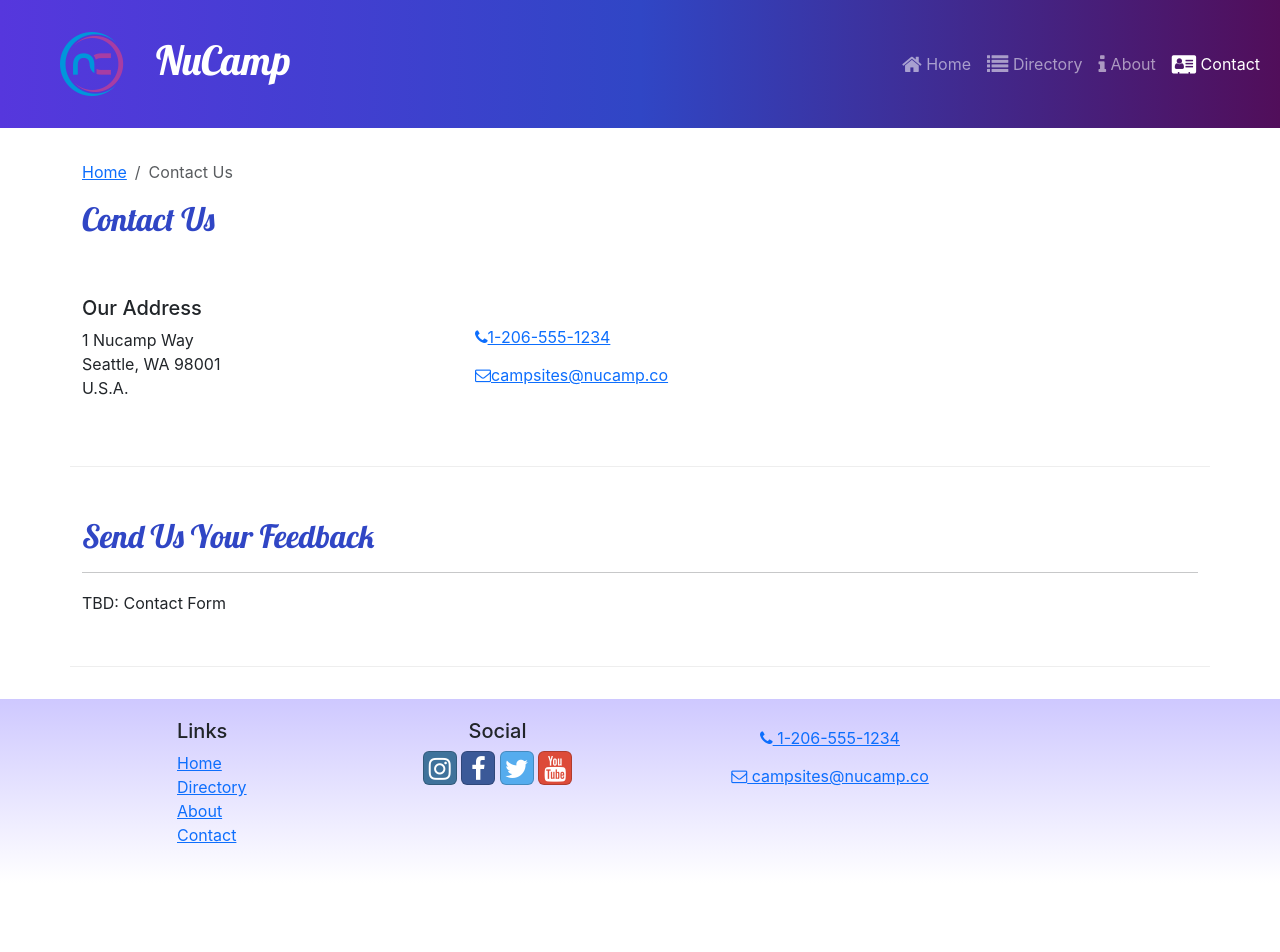
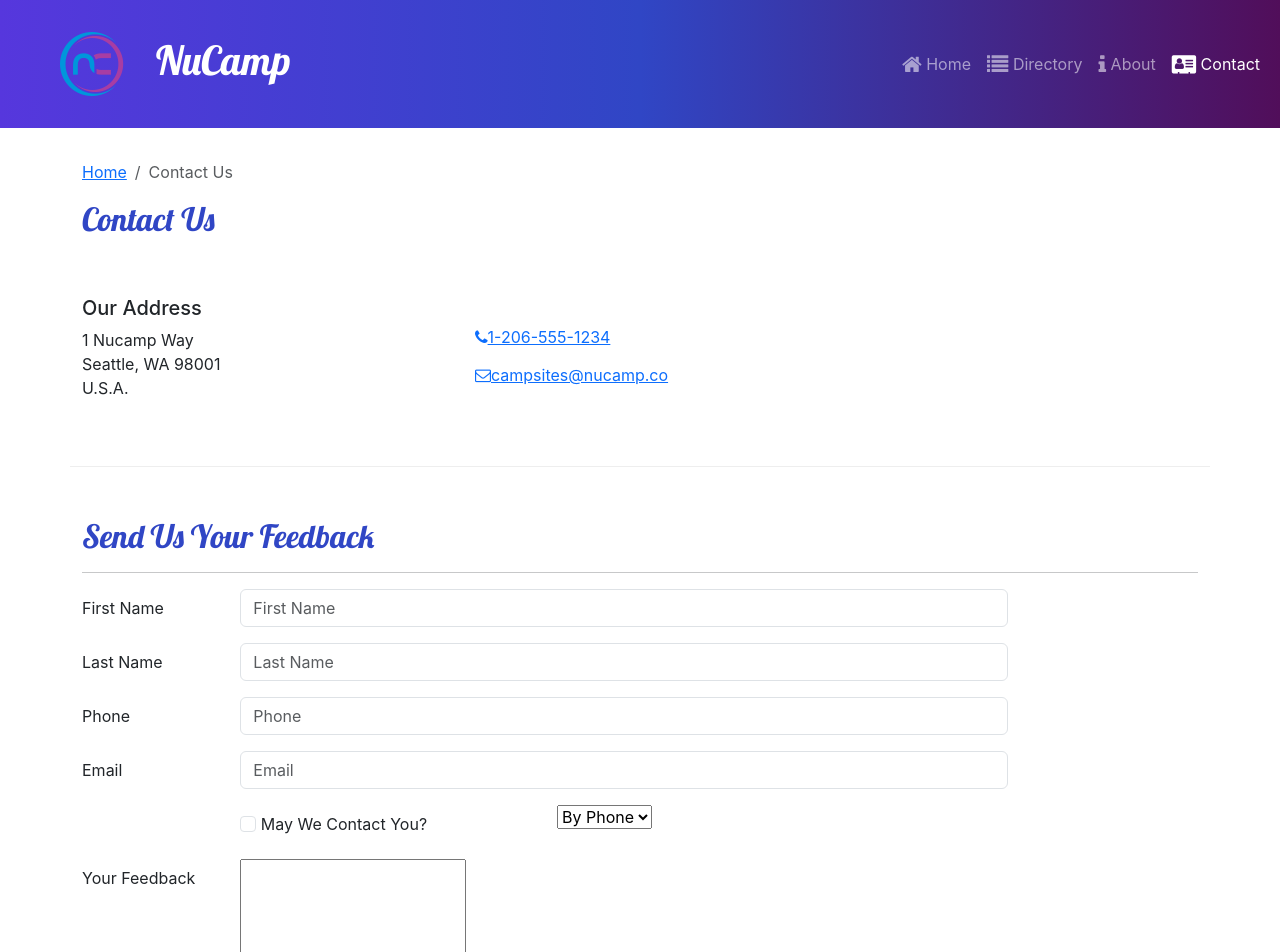
Before and after one commit to brandontaylor1/nucamp-react, a React (Create React App) app: page /contact in a window 1280 px wide. Shown: the top 952 px of the page. Before the commit the page ends 883 px from the top, so only its background shows below. Built offline with nearby package versions, Linux system fonts and the light colour scheme.

Commit message:
create contactform, add to contactpage

```diff
--- /dev/null
+++ b/src/components/ContactForm.js
@@ -0,0 +1,84 @@
+import { Button, Label, Col, FormGroup } from 'reactstrap';
+import { Formik, Field, Form } from 'formik';
+
+
+const ContactForm = () => {
+
+
+    return (
+        <Formik
+            initialValues={{
+                firstName: '',
+                lastName: '',
+                phoneNum: '',
+                email: '',
+                agree: false,
+                contactType: 'By Phone',
+                feedback: ''
+            }}
+            >
+            <Form>
+                <FormGroup row>
+                    <Label htmlFor='firstName' md='2'>
+                    First Name
+                    </Label>
+                    <Col md='10'>
+                        <Field className='form-control' name='firstName' placeholder='First Name'/>
+                    </Col>
+                </FormGroup>
+                <FormGroup row>
+                    <Label htmlFor='lastName' md='2'>
+                    Last Name
+                    </Label>
+                    <Col md='10'>
+                        <Field className='form-control' name='lastName' placeholder='Last Name'/>
+                    </Col>
+                </FormGroup>
+                <FormGroup row>
+                    <Label htmlFor='phoneNum' md='2'>
+                    Phone
+                    </Label>
+                    <Col md='10'>
+                    <Field className='form-control' name='phoneNum' placeholder='Phone'/>
+                    </Col>
+                </FormGroup>
+                <FormGroup row>
+                    <Label htmlFor='email' md='2'>
+                    Email
+                    </Label>
+                    <Col md='10'>
+                    <Field className='form-control' name='email' placeholder='Email'/>
+                    </Col>
+                </FormGroup>
+                <FormGroup row>
+                    <Label check md={{size: 4, offset: 2}}>
+                        <Field
+                            name='agree'
+                            type='checkbox'
+                            className='form-check-input'
+                            />{' '}
+                        May We Contact You?
+                    </Label>
+                    <Col md='4'>
+                        <Field name='contactType' as='select'>
+                            <option>By Phone</option>
+                            <option>By Email</option>
+                        </Field>
+                    </Col>
+                </FormGroup>
+                <FormGroup row>
+                    <Label htmlFor='feedback' md='2'>
+                    Your Feedback
+                    </Label>
+                    <Col md='10'>
+                        <Field name='feedback' as='textarea' rows='12' />
+                    </Col>
+                </FormGroup>
+                <FormGroup row>
+                </FormGroup>
+            </Form>
+        </Formik>
+    )
+}
+
+export default ContactForm;
--- a/src/pages/ContactPage.js
+++ b/src/pages/ContactPage.js
@@ -1,6 +1,7 @@
 import React from "react";
 import { Container, Col, Row } from "reactstrap";
 import SubHeader from "../components/SubHeader";
+import ContactForm from "../components/ContactForm";
 
 
 
@@ -41,7 +42,7 @@
                     <hr />
                 </Col>
                 <Col md='10'>
-                    TBD: Contact Form
+                    <ContactForm />
                 </Col>
             </Row>
         </Container>
```
